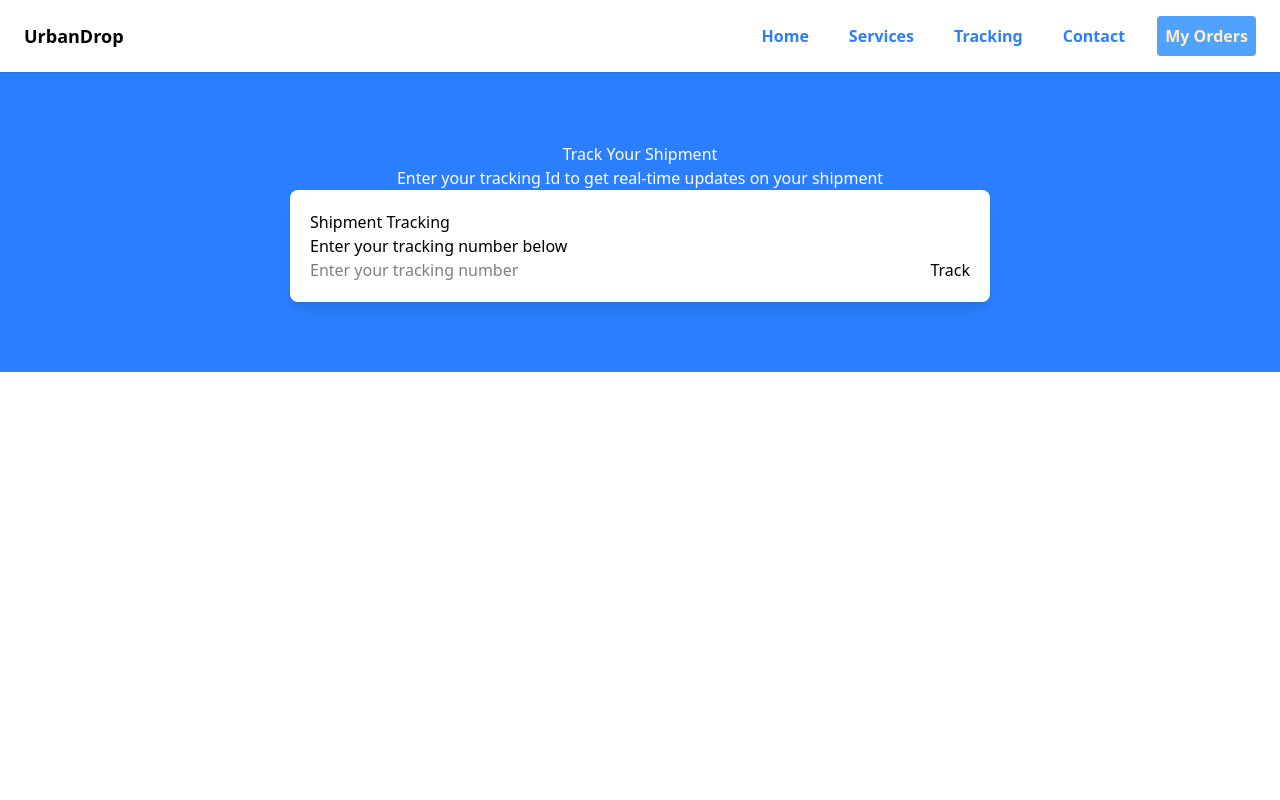
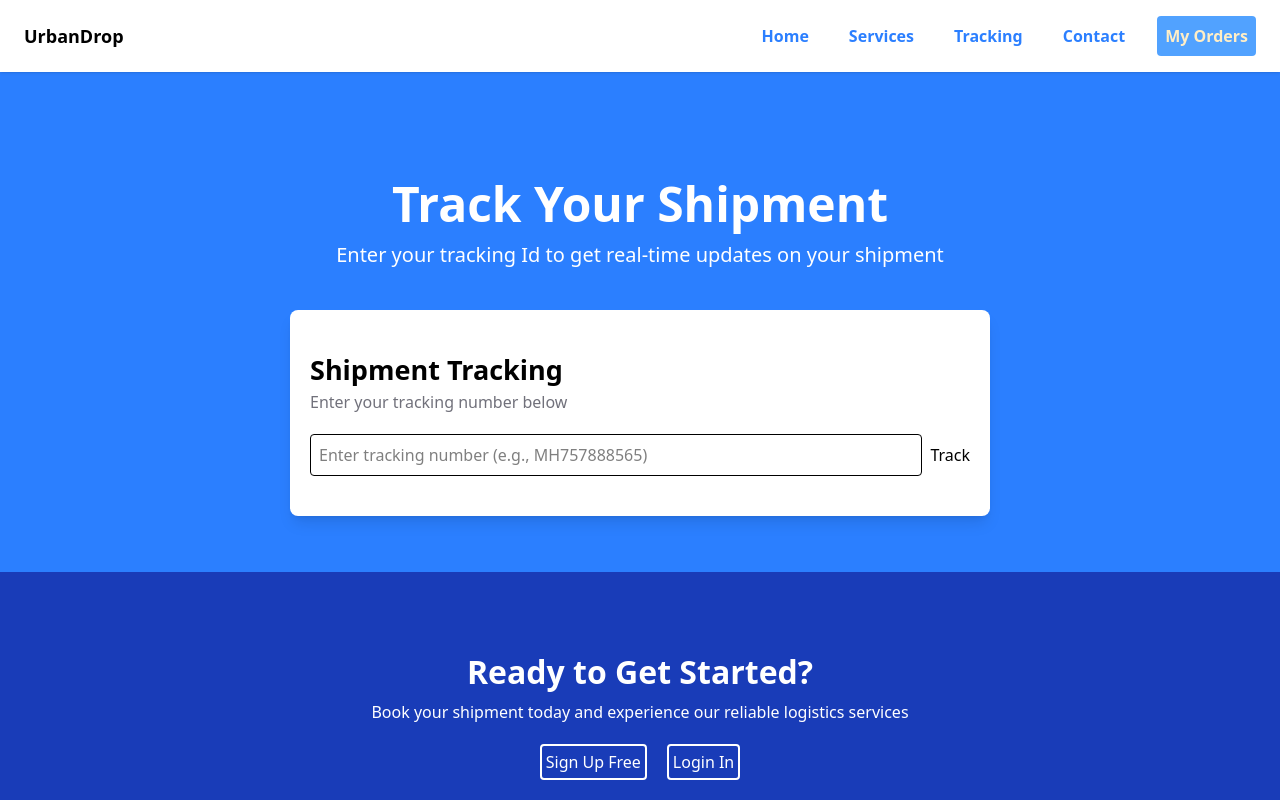
Before and after one commit to NSTKrishna/UrbanDrop, a React (Vite) app: page /tracking in a window 1280 px wide. Shown: the top 800 px of the page. Built offline with nearby package versions, Linux system fonts and the light colour scheme.

Commit message:
static tracking is update

```diff
--- a/src/Component/Tracking/tracking.jsx
+++ b/src/Component/Tracking/tracking.jsx
@@ -1,24 +1,25 @@
 import React from "react";
-
+import Footer from "../Home /Footer/Footer";
 const tracking = () => {
   return (
     <div>
-      <div className="flex justify-center items-center h-[300px] bg-blue-500 text-white flex-col">
-        <div className="text-center">
-          <h1>Track Your Shipment</h1>
-          <p>
+      <div className="flex justify-center items-center h-[500px] bg-blue-500 text-white flex-col">
+        <div className="text-center py-10">
+          <h1 className="font-extrabold text-[48px]">Track Your Shipment</h1>
+          <p className="text-[20px]">
             Enter your tracking Id to get real-time updates on your shipment
           </p>
         </div>
         <div className="flex-start shadow-lg bg-white text-black p-5 rounded-lg w-[700px]">
-          <h1>Shipment Tracking</h1>
-          <p>Enter your tracking number below</p>
-          <div className="flex flex-row gap-2">
-            <input className='w-full' type="text" placeholder="Enter your tracking number" />
+          <h1 className="font-bold text-[27px] pt-5">Shipment Tracking</h1>
+          <p className="text-[16px] text-zinc-500">Enter your tracking number below</p>
+          <div className="flex flex-row py-5 gap-2">
+            <input className='w-full border rounded p-2' type="text" placeholder="Enter tracking number (e.g., MH757888565)" />
             <button>Track</button>
           </div>
         </div>
       </div>
+      <Footer/>
     </div>
   );
 };
```
Also changed, not shown: 1 other file (tests, documents, lock files or other folders).
